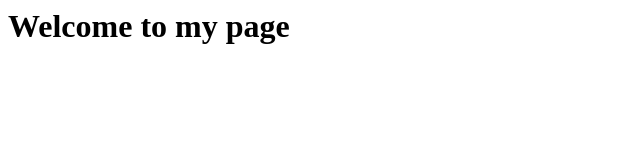
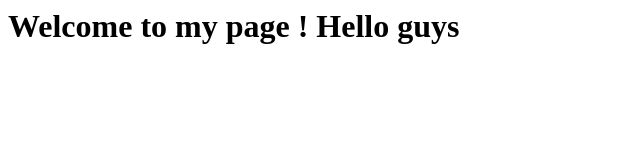
Before and after one commit to birariyojana/repo, a plain HTML site: page index.html in a window 1280 px wide. Shown: the whole page, without its empty margins (0-640 px from the left). Drawn offline with Linux system fonts and the light colour scheme.

Commit message:
changed indexhtml

```diff
--- a/index.html
+++ b/index.html
@@ -8,7 +8,7 @@
 
 <body>
 
-    <h1>Welcome to my page</h1>
+    <h1>Welcome to my page ! Hello guys</h1>
 
 </body>
 <script src="script.js"></script>
```
